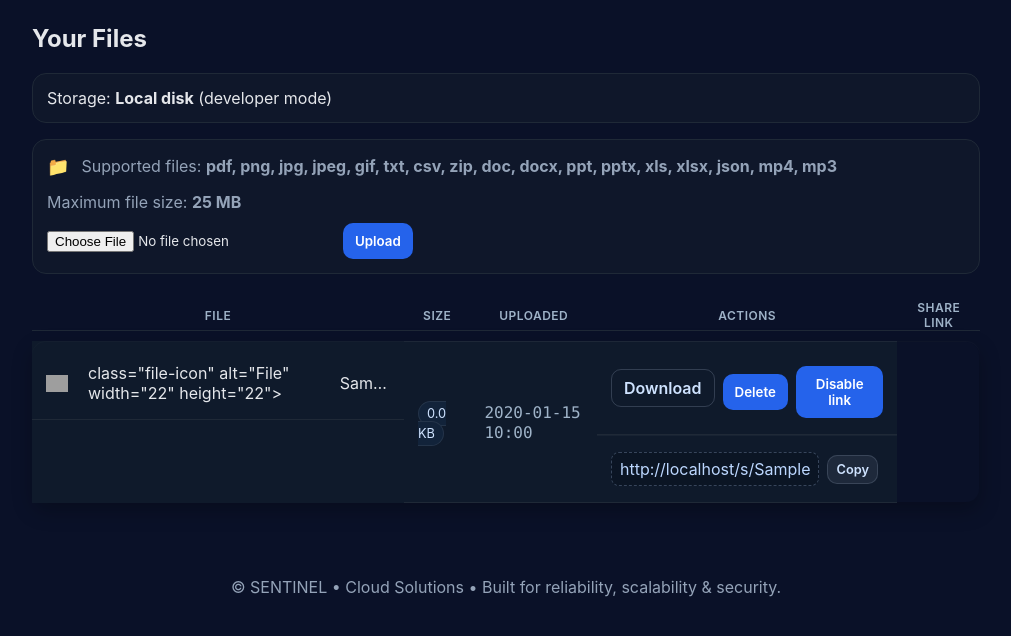
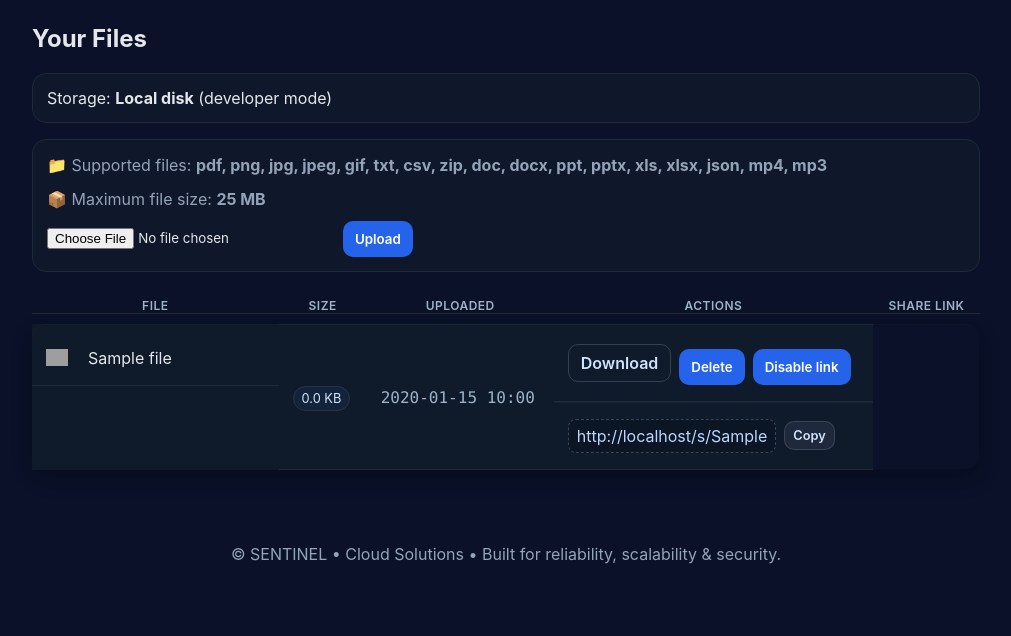
Before and after one commit to Badaryman/wqwqwq, a Flask app: page /dashboard in a window 1280 px wide. Shown: the part 53-689 px from the top of the page, without its empty margins (134-1145 px from the left). Run offline with Flask 3, Linux system fonts and the light colour scheme; a user stored in the database is signed in; tables that the repository leaves empty hold one stand-in row (values such as "Sample post"); grey boxes are pictures that could not be loaded.

Commit message:
Update dashboard.html

```diff
--- a/templates/dashboard.html
+++ b/templates/dashboard.html
@@ -15,12 +15,18 @@
   <!-- Upload card -->
   <div class="card upload-card">
     <div class="upload-note-row">
-      <span class="folder-emoji">📁</span>
-      <span>
-        Supported files:
-        <strong>pdf, png, jpg, jpeg, gif, txt, csv, zip, doc, docx, ppt, pptx, xls, xlsx, json, mp4, mp3</strong>
-      </span>
-      <span class="limit">Maximum file size: <strong>25 MB</strong></span>
+      <div class="note-line">
+        <span class="note-emoji">📁</span>
+        <span>
+          Supported files:
+          <strong>pdf, png, jpg, jpeg, gif, txt, csv, zip, doc, docx, ppt, pptx, xls, xlsx, json, mp4, mp3</strong>
+        </span>
+      </div>
+
+      <div class="note-line">
+        <span class="note-emoji">📦</span>
+        <span>Maximum file size: <strong>25 MB</strong></span>
+      </div>
     </div>
 
     <form action="{{ url_for('upload') }}" method="post" enctype="multipart/form-data"
@@ -53,29 +59,21 @@
           <td class="file-cell">
             {% set ext = f.original_name.split('.')[-1].lower() %}
             {% if ext in ['pdf'] %}
-              <img src="{{ url_for('static', filename='pdf.svg') }}" class="file-icon" alt="PDF">
-                class="file-icon" alt="PDF" width="22" height="22">
+              <img src="{{ url_for('static', filename='pdf.svg') }}" class="file-icon" alt="PDF" width="22" height="22">
             {% elif ext in ['jpg','jpeg','png','gif'] %}
-              <img src="{{ url_for('static', filename='image.svg') }}" class="file-icon" alt="Image">
-                class="file-icon" alt="Image" width="22" height="22">
+              <img src="{{ url_for('static', filename='image.svg') }}" class="file-icon" alt="Image" width="22" height="22">
             {% elif ext in ['doc','docx'] %}
-              <img src="{{ url_for('static', filename='word.svg') }}" class="file-icon" alt="Word">
-                class="file-icon" alt="Word" width="22" height="22">
+              <img src="{{ url_for('static', filename='word.svg') }}" class="file-icon" alt="Word" width="22" height="22">
             {% elif ext in ['ppt','pptx'] %}
-              <img src="{{ url_for('static', filename='ppt.svg') }}" class="file-icon" alt="PowerPoint">
-                class="file-icon" alt="PowerPoint" width="22" height="22">
+              <img src="{{ url_for('static', filename='ppt.svg') }}" class="file-icon" alt="PowerPoint" width="22" height="22">
             {% elif ext in ['xls','xlsx','csv'] %}
-              <img src="{{ url_for('static', filename='excel.svg') }}" class="file-icon" alt="Excel">
-                class="file-icon" alt="Excel" width="22" height="22">
+              <img src="{{ url_for('static', filename='excel.svg') }}" class="file-icon" alt="Excel" width="22" height="22">
             {% elif ext in ['zip','tar','gz'] %}
-              <img src="{{ url_for('static', filename='zip.svg') }}" class="file-icon" alt="Archive">
-                class="file-icon" alt="Archive" width="22" height="22">
+              <img src="{{ url_for('static', filename='zip.svg') }}" class="file-icon" alt="Archive" width="22" height="22">
             {% elif ext in ['mp4','mp3'] %}
-              <img src="{{ url_for('static', filename='media.svg') }}" class="file-icon" alt="Media">
-                class="file-icon" alt="Media" width="22" height="22">
+              <img src="{{ url_for('static', filename='media.svg') }}" class="file-icon" alt="Media" width="22" height="22">
             {% else %}
-              <img src="{{ url_for('static', filename='file.svg') }}" class="file-icon" alt="File">
-                class="file-icon" alt="File" width="22" height="22">
+              <img src="{{ url_for('static', filename='file.svg') }}" class="file-icon" alt="File" width="22" height="22">
             {% endif %}
             <span class="file-name" title="{{ f.original_name }}">{{ f.original_name }}</span>
           </td>
```
